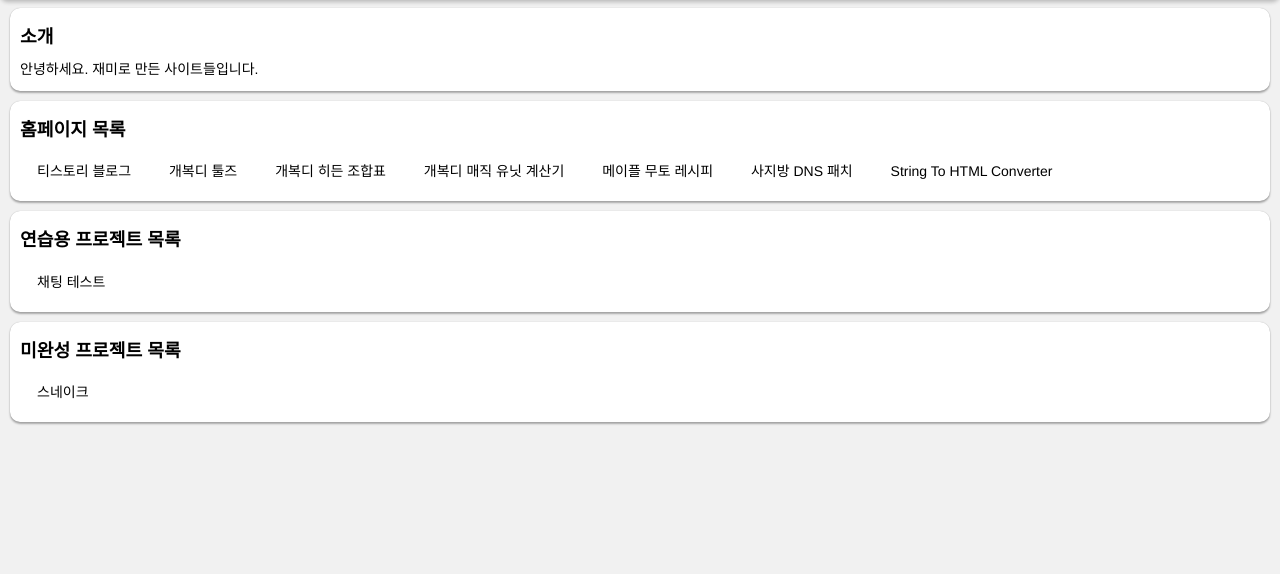
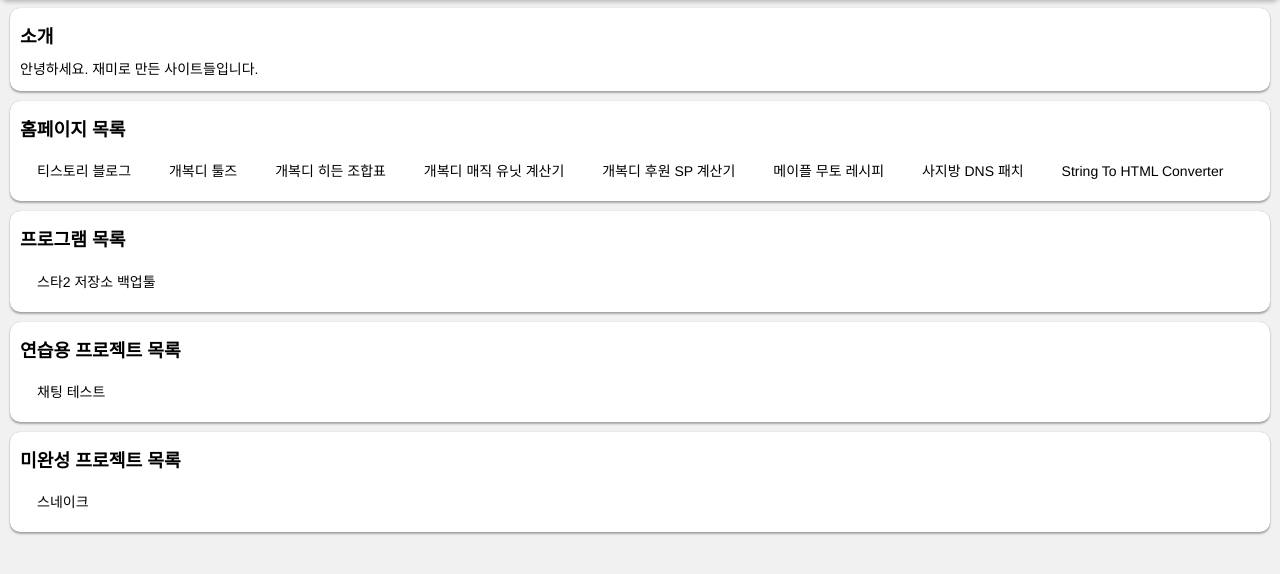
Before and after one commit to Lazyig/main_page, a website: page index.html in a window 1280 px wide. Shown: the part 66-640 px from the top of the page. Drawn offline with Linux system fonts and the light colour scheme.

Commit message:
개복디 후원 SP 계산기, 스타2 저장소 백업툴 추가

```diff
--- a/index.html
+++ b/index.html
@@ -32,9 +32,14 @@
             <a class="kigui btn simple" href="http://sld.lazyig.com/">개복디 툴즈</a>
             <a class="kigui btn simple" href="http://sld.lazyig.com/recipe.html">개복디 히든 조합표</a>
             <a class="kigui btn simple" href="http://sld.lazyig.com/magiccalc.html">개복디 매직 유닛 계산기</a>
+            <a class="kigui btn simple" href="http://sld.lazyig.com/donacalc.html">개복디 후원 SP 계산기</a>
             <a class="kigui btn simple" href="http://maple.lazyig.com/muto.html">메이플 무토 레시피</a>
             <a class="kigui btn simple" href="https://tkwlqkd.lazyig.com/">사지방 DNS 패치</a>
             <a class="kigui btn simple" href="https://str2html.lazyig.com/">String To HTML Converter</a>
+        </div>
+        <div class="kigui frame">
+            <h2>프로그램 목록</h2>
+            <a class="kigui btn simple" href="https://itblog.lazyig.com/249">스타2 저장소 백업툴</a>
         </div>
         <div class="kigui frame">
             <h2>연습용 프로젝트 목록</h2>
```
